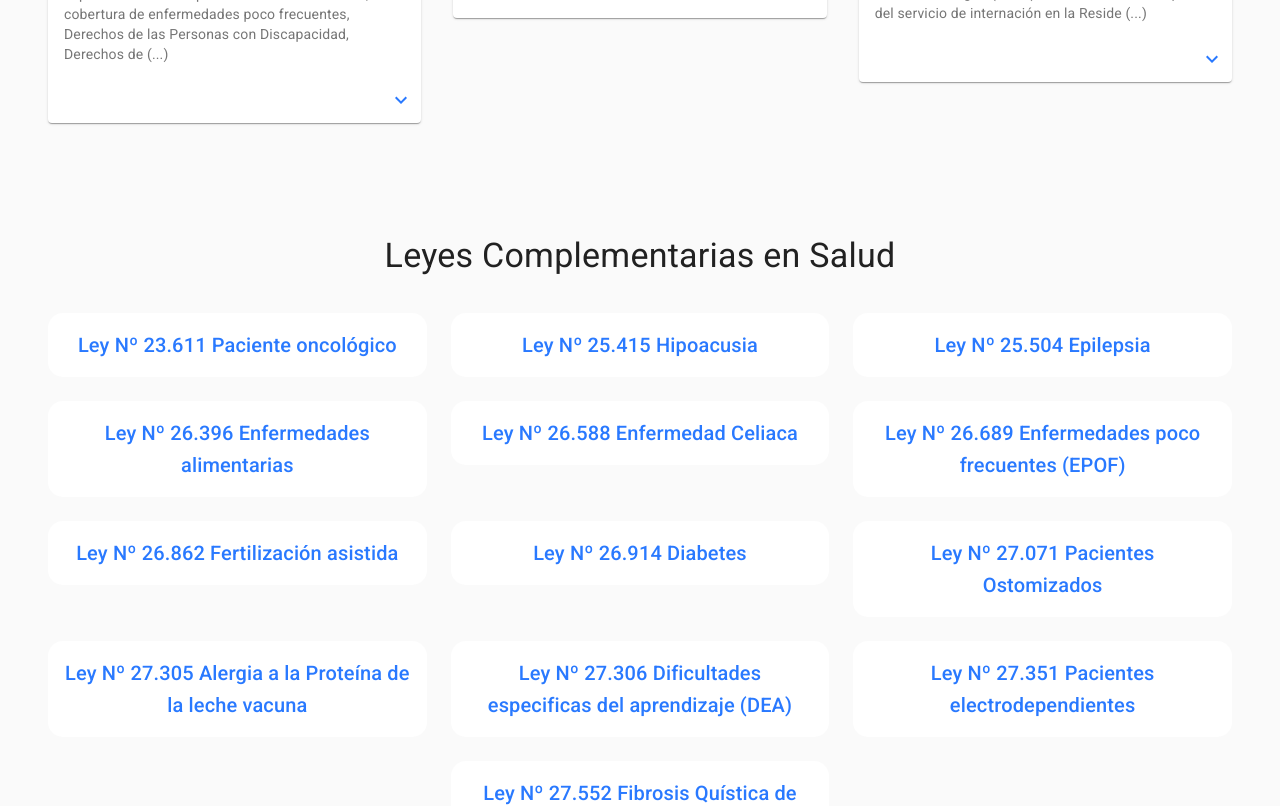
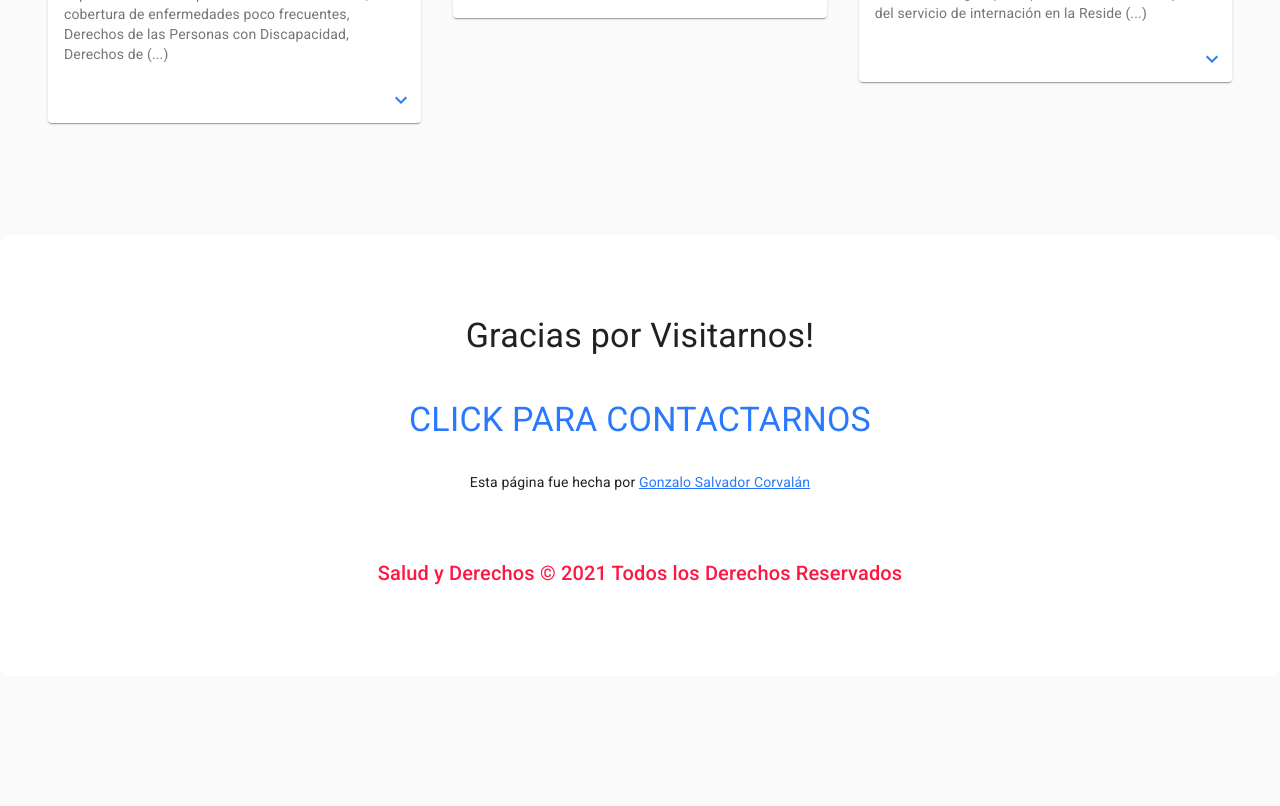
Before and after one commit to TheMrCorvy/salud-y-derechos, a React (Create React App) app: page /conocenos in a window 1280 px wide. Shown: the part 2700-3506 px from the top of the page. Built offline with nearby package versions, Linux system fonts and the light colour scheme.

Commit message:
moved laws section to landing page

```diff
--- a/src/pages/AboutPage.tsx
+++ b/src/pages/AboutPage.tsx
@@ -11,7 +11,6 @@ import { studies as studiesJson } from "../static-data/studies.json"
 import StudyFormationCard from "../components/cards/StudyFormationCard"
 
 import AboutSection from "../components/sections/AboutSection"
-import LawsSection from "../components/sections/LawsSection"
 
 type Study = {
 	course_name: String
@@ -82,9 +81,6 @@ function AboutPage(): JSX.Element {
 					<Grid item xs={12}>
 						<AboutSection showLink={false} title="Amparos y otros Logros" />
 					</Grid>
-					<Grid item xs={12}>
-						<LawsSection />
-					</Grid>
 				</Grid>
 			</Container>
 		</Fragment>
--- a/src/pages/LandingPage.tsx
+++ b/src/pages/LandingPage.tsx
@@ -1,5 +1,5 @@
-import React, {useEffect} from "react"
-import {Grid} from "@material-ui/core"
+import React, { useEffect } from "react"
+import { Grid } from "@material-ui/core"
 
 import LandingHeader from "../components/sections/LandingHeader"
 import ContactSection from "../components/sections/ContactSection"
@@ -8,6 +8,7 @@ import DocumentationSection from "../components/sections/DocumentationSection"
 import AboutSection from "../components/sections/AboutSection"
 import JurisprudencesSection from "../components/sections/JurisprudencesSection"
 import FaqSection from "../components/sections/FaqSection"
+import LawsSection from "../components/sections/LawsSection"
 
 export default function LandingPage() {
 	useEffect(() => {
@@ -37,6 +38,9 @@ export default function LandingPage() {
 				<Grid item xs={12} id="jurisprudences">
 					<JurisprudencesSection />
 				</Grid>
+				<Grid item xs={12}>
+					<LawsSection />
+				</Grid>
 			</Grid>
 		</React.Fragment>
 	)
```
